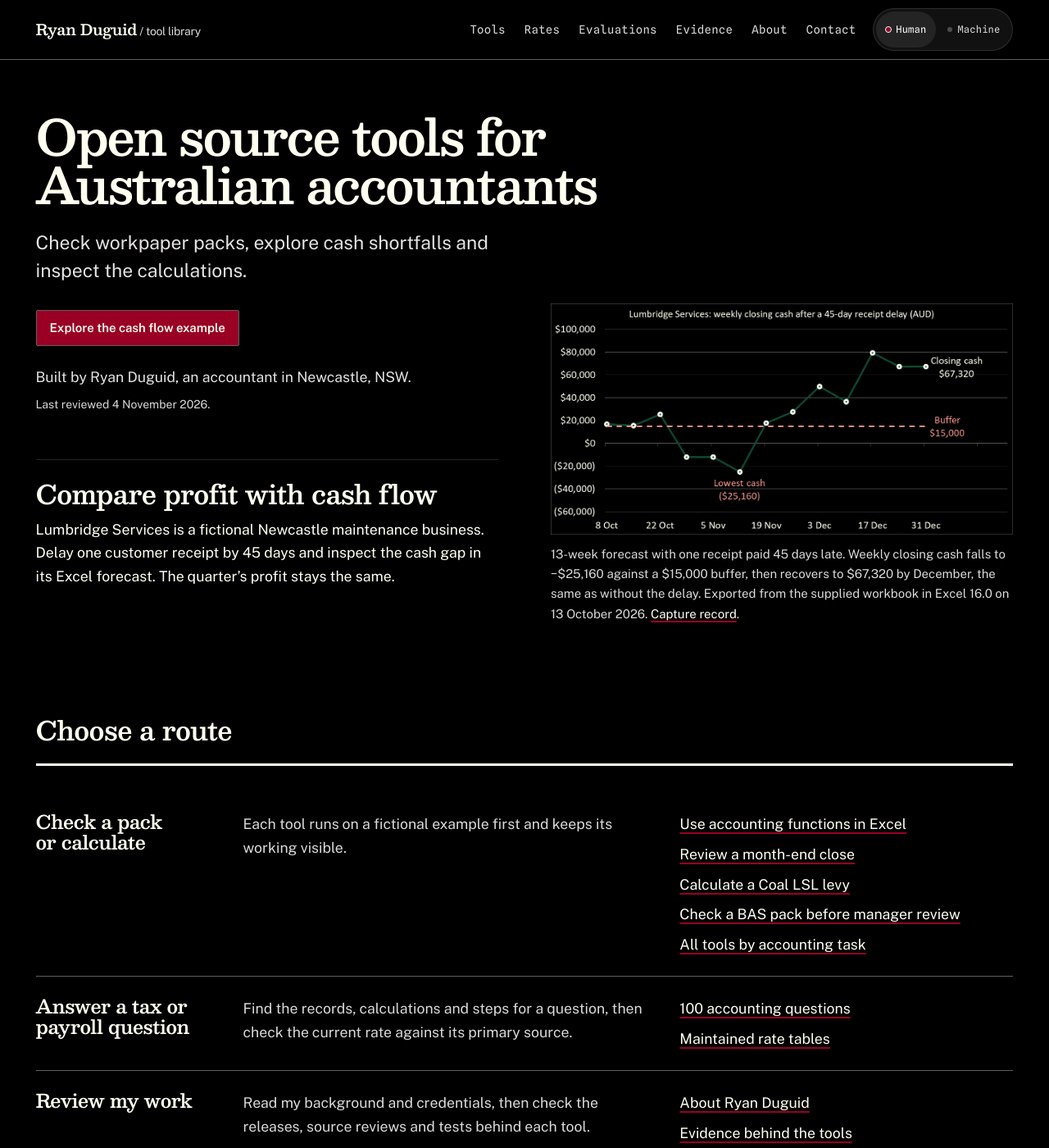
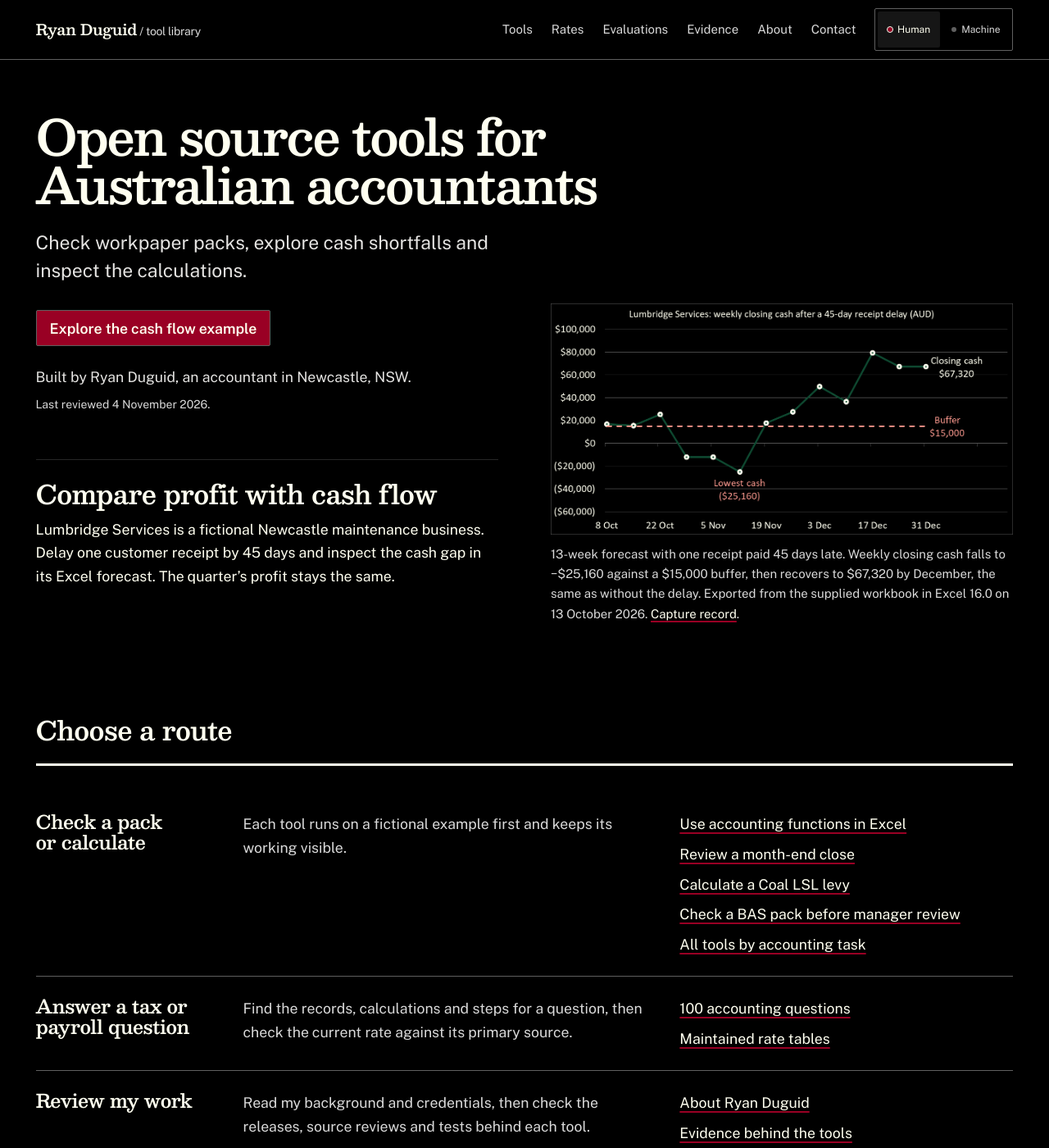
Before and after one commit to ryanduguid/ryanduguid.github.io, a Jekyll site: the page built from index.html, in a window 1280 px wide and 1400 px high. Shown: the whole window at 82% size. Built offline with Jekyll 4.4.1, drawn with Linux system fonts in a browser that asks for light colours.

Commit message:
feat(site): set actions in the body face and square the view switch
Typography: buttons now use the body size, and navigation, crumbs, the
contents rail, register links, footer links, adoption tabs and Copy use
the body face. Mono stays for values: dates, versions, rates, source
stamps, status and figures. The register's source stamp keeps mono
explicitly now that its row does not.

View switch: it keeps its place, labels and behaviour in the header but
takes the control radius, the strong rule and the site inks. The pill
radius, blur, shadow and its own rgba palette go, so the colour-mode
tokens are removed. The Machine option gains an accessible description
of what it shows, beyond its tooltip, with a browser test. Its labels
stay at a fixed 12px, as before, so enlarged text still leaves the site
name room.

Contract change: check_design no longer exempts .view-mode from the
blur and shadow bans, and bans the 9999px pill radius. The mutation
tests now restore each banned style on the switch itself.

The homepage snapshots are re-rendered for the new header and buttons.

```diff
--- a/_includes/site-header.html
+++ b/_includes/site-header.html
@@ -19,8 +19,9 @@
       Human
     </label>
     <label class="view-mode__option" title="Agent-readable view">
-      <input type="radio" name="view-mode" value="machine" aria-controls="machine-view" />
+      <input type="radio" name="view-mode" value="machine" aria-controls="machine-view" aria-describedby="view-mode-machine-hint" />
       Machine
     </label>
+    <span id="view-mode-machine-hint" class="visually-hidden">Shows the agent-readable text of this page.</span>
   </div>
   </div>
--- a/assets/site.css
+++ b/assets/site.css
@@ -155,7 +155,6 @@ strong {
 code,
 pre,
 .technical-label,
-.article-crumb,
 .comparison-value {
   font-family: var(--font-mono);
 }
@@ -266,9 +265,7 @@ pre code {
   flex-wrap: wrap;
   align-items: center;
   gap: clamp(var(--space-3), 1.8vw, var(--space-6));
-  font-family: var(--font-mono);
-  font-size: var(--text-caption);
-  letter-spacing: 0.02em;
+  font-size: var(--text-small);
   line-height: 1.2;
 }
 
@@ -312,7 +309,7 @@ button {
   color: var(--colour-ink);
   background: var(--colour-stamp);
   font-family: var(--font-body);
-  font-size: var(--text-small);
+  font-size: var(--text-body);
   font-weight: 600;
   line-height: 1.2;
   text-decoration: none;
@@ -550,16 +547,14 @@ main p {
   gap: var(--space-2);
   padding-top: var(--space-3);
   border-top: var(--rule-strong) solid var(--colour-stamp);
-  font-family: var(--font-mono);
-  font-size: var(--text-caption);
+  font-size: var(--text-small);
   line-height: 1.45;
 }
 
-/* The label sets apart from the mono links by face and weight, not capitals. */
+/* The label sets apart from the links by weight and ink, not capitals. */
 .article-toc p {
   margin-bottom: var(--space-2);
   color: var(--colour-ink);
-  font-family: var(--font-body);
   font-weight: 600;
 }
 
@@ -1231,8 +1226,7 @@ caption {
 .collection-entry__note {
   grid-column: 2;
   color: var(--colour-ink);
-  font-family: var(--font-mono);
-  font-size: var(--text-caption);
+  font-size: var(--text-small);
 }
 
 .collection-entry > dl {
@@ -1347,13 +1341,14 @@ caption {
   grid-column: 2 / -1;
   flex-wrap: wrap;
   gap: var(--space-2) var(--space-5);
+  font-size: var(--text-small);
+}
+
+/* Sits on the links row but is a fact about the source, not an action. */
+.collection-entry__stamp {
+  color: var(--colour-ink-soft);
   font-family: var(--font-mono);
   font-size: var(--text-caption);
-}
-
-/* Sits on the links row but is a fact about the source, not an action. */
-.collection-entry__stamp {
-  color: var(--colour-ink-soft);
 }
 
 .route-actions.route-actions--mail > a > strong {
@@ -1423,8 +1418,7 @@ caption {
   border-color: var(--colour-rule-strong);
   color: var(--colour-ink-soft);
   background: var(--colour-code);
-  font-family: var(--font-mono);
-  font-size: var(--text-caption);
+  font-size: var(--text-body);
   font-weight: 400;
 }
 
@@ -1477,8 +1471,7 @@ caption {
   gap: var(--space-2) var(--space-5);
   padding-bottom: var(--space-4);
   border-bottom: var(--rule-thin) solid var(--colour-rule);
-  font-family: var(--font-mono);
-  font-size: var(--text-caption);
+  font-size: var(--text-small);
 }
 
 .site-footer__nav a {
@@ -1523,8 +1516,7 @@ caption {
 .site-footer__links {
   display: grid;
   gap: var(--space-2);
-  font-family: var(--font-mono);
-  font-size: var(--text-caption);
+  font-size: var(--text-small);
   text-align: right;
 }
 
@@ -1859,7 +1851,6 @@ caption {
   border-radius: var(--radius-control);
   color: var(--colour-ink-soft);
   background: transparent;
-  font-family: var(--font-mono);
   font-size: var(--text-small);
   text-align: center;
   cursor: pointer;
@@ -2058,7 +2049,6 @@ caption {
 .more-index__links a {
   padding: var(--space-3) var(--space-4) var(--space-3) 0;
   border-bottom: var(--rule-thin) solid var(--colour-rule);
-  font-family: var(--font-mono);
   font-size: var(--text-small);
   text-decoration: none;
 }
@@ -3029,9 +3019,10 @@ input[type="checkbox"] {
   font-size: var(--text-body);
 }
 
-/* Human/Machine view switch, matching the requested Cloudflare Connect
-   control. It sits in the sticky header at every width, on the shell's right
-   edge, so it never covers page text while scrolling. */
+/* Human/Machine view switch, requested on 12 September 2026. It sits in the
+   sticky header at every width, on the shell's right edge, so it never covers
+   page text while scrolling. Since 4 November it uses the site's control
+   shape, strong rule and inks: no pill, blur or shadow. */
 .view-mode[hidden],
 .machine-view[hidden],
 .machine-view [hidden] {
@@ -3047,14 +3038,12 @@ input[type="checkbox"] {
   align-items: center;
   gap: 2px;
   padding: 3px;
-  border: 1px solid var(--colour-mode-rule);
-  border-radius: 9999px;
-  background: var(--colour-mode-surface);
-  -webkit-backdrop-filter: blur(10px);
-  backdrop-filter: blur(10px);
-  box-shadow: 0 4px 16px var(--colour-mode-shadow);
-  font: 12px / 1 var(--font-mono);
-  letter-spacing: 0.02em;
+  border: var(--rule-thin) solid var(--colour-rule-strong);
+  border-radius: var(--radius-control);
+  background: var(--colour-canvas);
+  /* Fixed, as before, so enlarged text still leaves the site name room. */
+  font-size: 12px;
+  line-height: 1;
 }
 
 .view-mode__option {
@@ -3064,8 +3053,8 @@ input[type="checkbox"] {
   min-height: 44px;
   margin: 0;
   padding: 0 12px;
-  border-radius: 9999px;
-  color: var(--colour-mode-muted);
+  border-radius: var(--radius-control);
+  color: var(--colour-ink-soft);
   font-weight: 400;
   cursor: pointer;
   transition: background var(--motion-standard), color var(--motion-standard);
@@ -3073,15 +3062,15 @@ input[type="checkbox"] {
 
 .view-mode__option:hover,
 .view-mode__option:has(:checked) {
-  color: var(--colour-mode-ink);
+  color: var(--colour-ink);
 }
 
 .view-mode__option:has(:checked) {
-  background: var(--colour-mode-selected);
+  background: var(--colour-stamp-wash);
 }
 
 .view-mode__option:has(:focus-visible) {
-  outline: 2px solid var(--colour-mode-ink);
+  outline: 2px solid var(--colour-ink);
   outline-offset: 3px;
 }
 
@@ -3095,14 +3084,14 @@ input[type="checkbox"] {
   padding: 0;
   border: 0;
   border-radius: 50%;
-  background: var(--colour-mode-dot);
+  background: var(--colour-rule-strong);
   outline: none;
   cursor: inherit;
 }
 
 .view-mode__option input:checked {
-  background: var(--colour-mode-accent);
-  outline: 1px solid var(--colour-mode-ink);
+  background: var(--colour-stamp);
+  outline: 1px solid var(--colour-ink);
 }
 
 @supports selector(:has(*)) {
@@ -3176,7 +3165,7 @@ html[data-view-mode="machine"] body {
     top: var(--space-2);
     padding: 0;
     border: 0;
-    outline: 1px solid var(--colour-mode-rule);
+    outline: var(--rule-thin) solid var(--colour-rule-strong);
     outline-offset: -1px;
   }
 
--- a/assets/tokens.css
+++ b/assets/tokens.css
@@ -92,15 +92,6 @@
   --colour-print-paper: #ffffff;
   --colour-print-ink: #000000;
 
-  /* The requested Cloudflare-style view switch has its own neutral palette. */
-  --colour-mode-surface: rgba(20, 20, 20, 0.85);
-  --colour-mode-rule: rgba(255, 255, 255, 0.12);
-  --colour-mode-ink: #ffffff;
-  --colour-mode-muted: rgba(255, 255, 255, 0.55);
-  --colour-mode-selected: rgba(255, 255, 255, 0.08);
-  --colour-mode-dot: rgba(255, 255, 255, 0.25);
-  --colour-mode-accent: var(--colour-stamp);
-  --colour-mode-shadow: rgba(0, 0, 0, 0.25);
   --colour-machine-canvas: #000000;
   --colour-machine-ink: #e5e4e2;
 
@@ -161,7 +152,6 @@
   .page-home {
     --colour-ink-mid: #e5e4e2;
     --colour-ink-soft: #dadada;
-    --colour-mode-muted: #dadada;
   }
 }
 
```
Also changed, not shown: tests/browser/view-mode.spec.mjs (+6 -0 lines), tests/browser/site-quality.spec.mjs-snapshots/homepage-desktop-desktop-chromium-win32.png, tests/browser/site-quality.spec.mjs-snapshots/homepage-mobile-mobile-chromium-win32.png, 2 other files.
